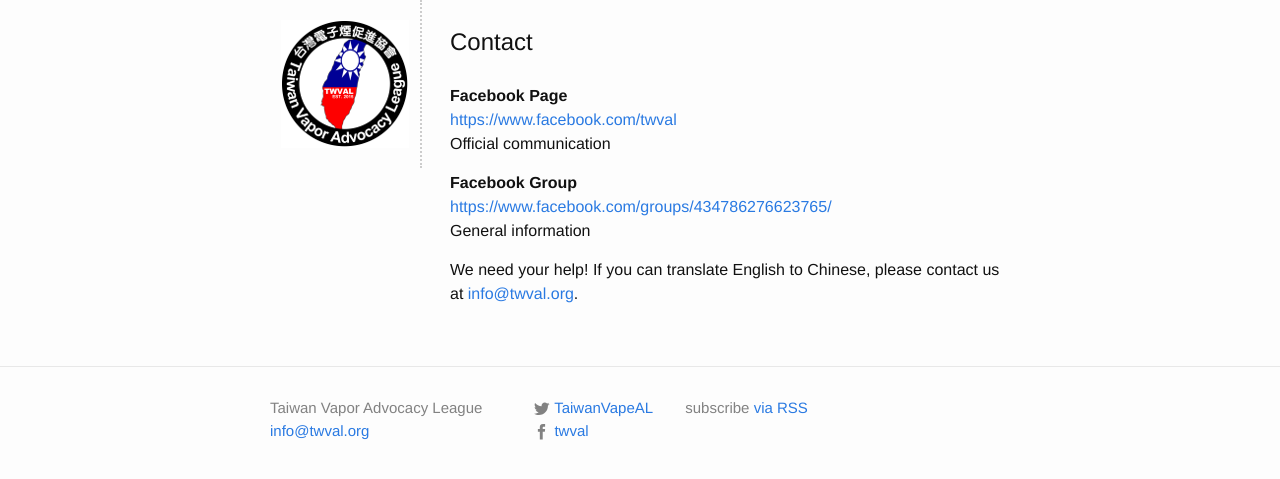
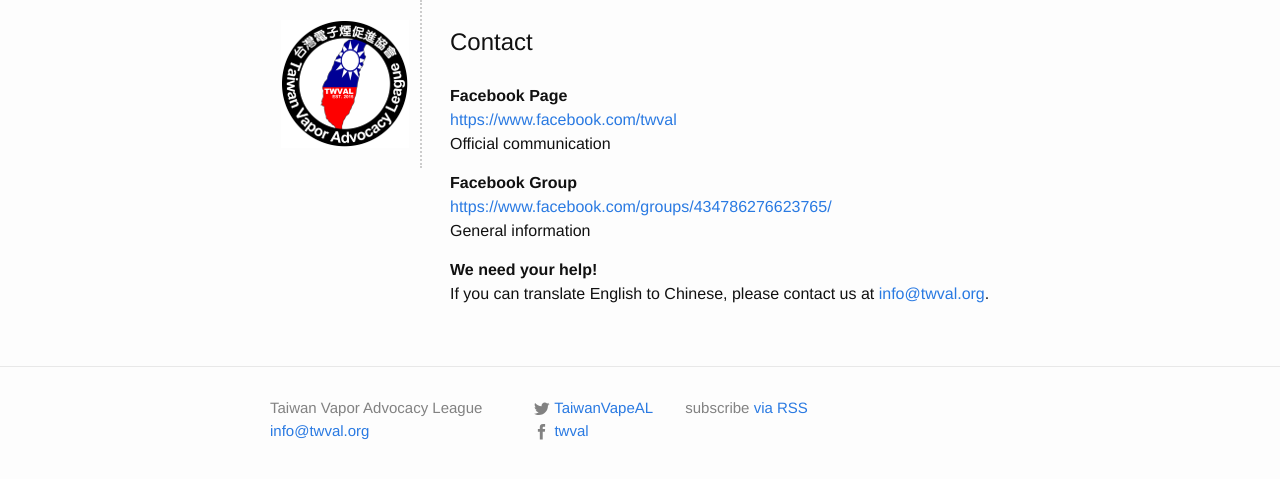
Before and after one commit to mose/twval-octopress, a Jekyll site: the page built from en/contact.md, in a window 1280 px wide. Shown: the top 479 px of the page. Built offline with Jekyll 4.4.1, drawn with Linux system fonts in a browser that asks for light colours.

Commit message:
include contact in menu

```diff
--- a/_data/lang_en.yml
+++ b/_data/lang_en.yml
@@ -13,6 +13,8 @@
     page: /en/quit
   - label: Links
     page: /en/links
+  - label: Contact
+    page: /en/contact
 menu2:
   - label: Metals
     page: /en/metals
--- a/_data/lang_tw.yml
+++ b/_data/lang_tw.yml
@@ -13,6 +13,8 @@
     page: /quit
   - label: 鏈接
     page: /links
+  - label: Contact
+    page: /contact
 menu2:
   - label: Metals
     page: /metals
--- a/contact.md
+++ b/contact.md
@@ -13,7 +13,8 @@
 <https://www.facebook.com/groups/434786276623765/>
 General information
 
-We need your help!  If you can translate English to Chinese, please contact us at [info@twval.org][1].
+#### We need your help!
+If you can translate English to Chinese, please contact us at [info@twval.org][1].
 
 
 [1]: mailto:info@twval.org
--- a/en/contact.md
+++ b/en/contact.md
@@ -13,7 +13,8 @@
 <https://www.facebook.com/groups/434786276623765/>
 General information
 
-We need your help!  If you can translate English to Chinese, please contact us at [info@twval.org][1].
+#### We need your help!
+If you can translate English to Chinese, please contact us at [info@twval.org][1].
 
 
 [1]: mailto:info@twval.org
```
Also changed, not shown: other parts of contact.md (+1 -1 lines).
